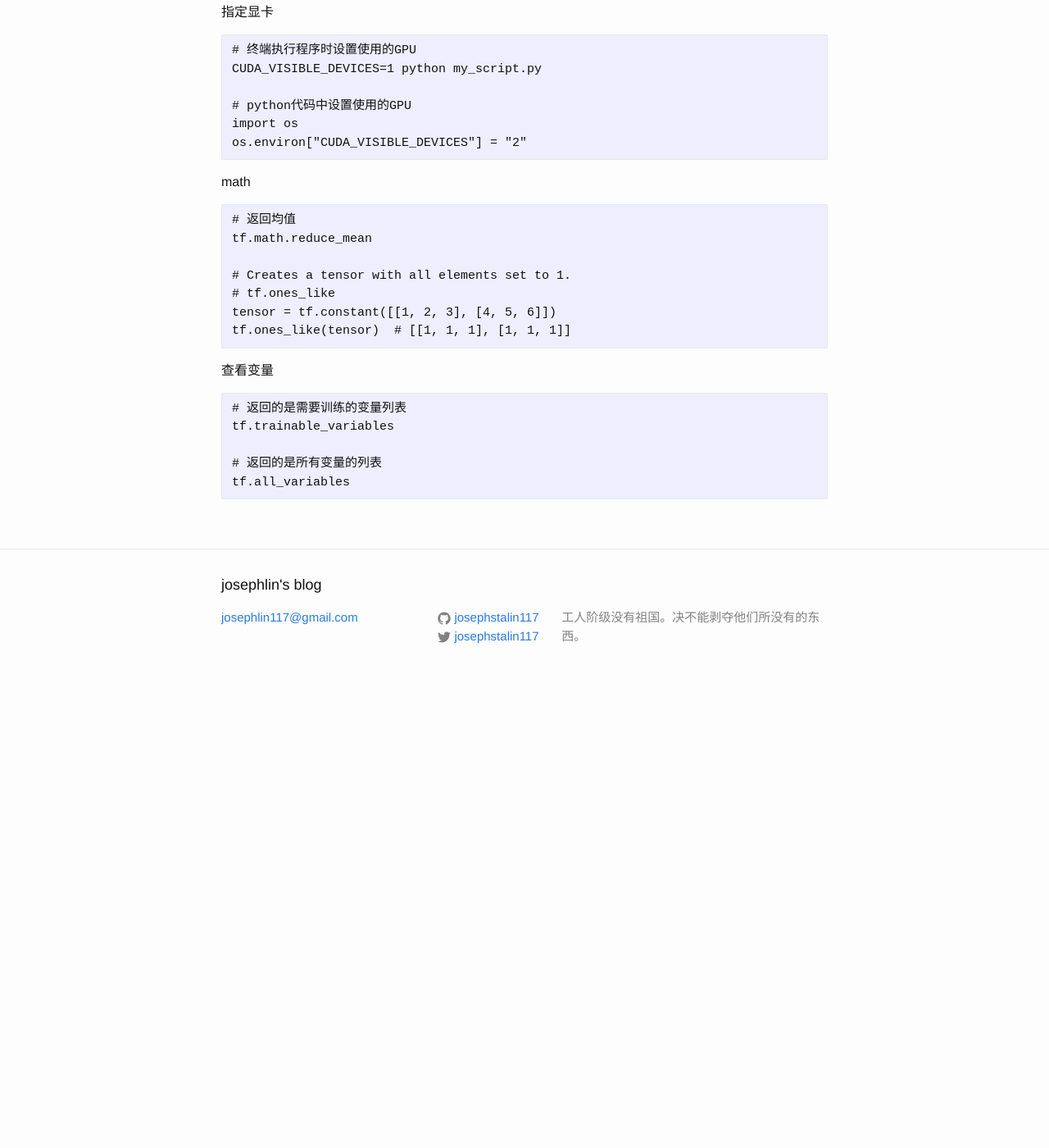
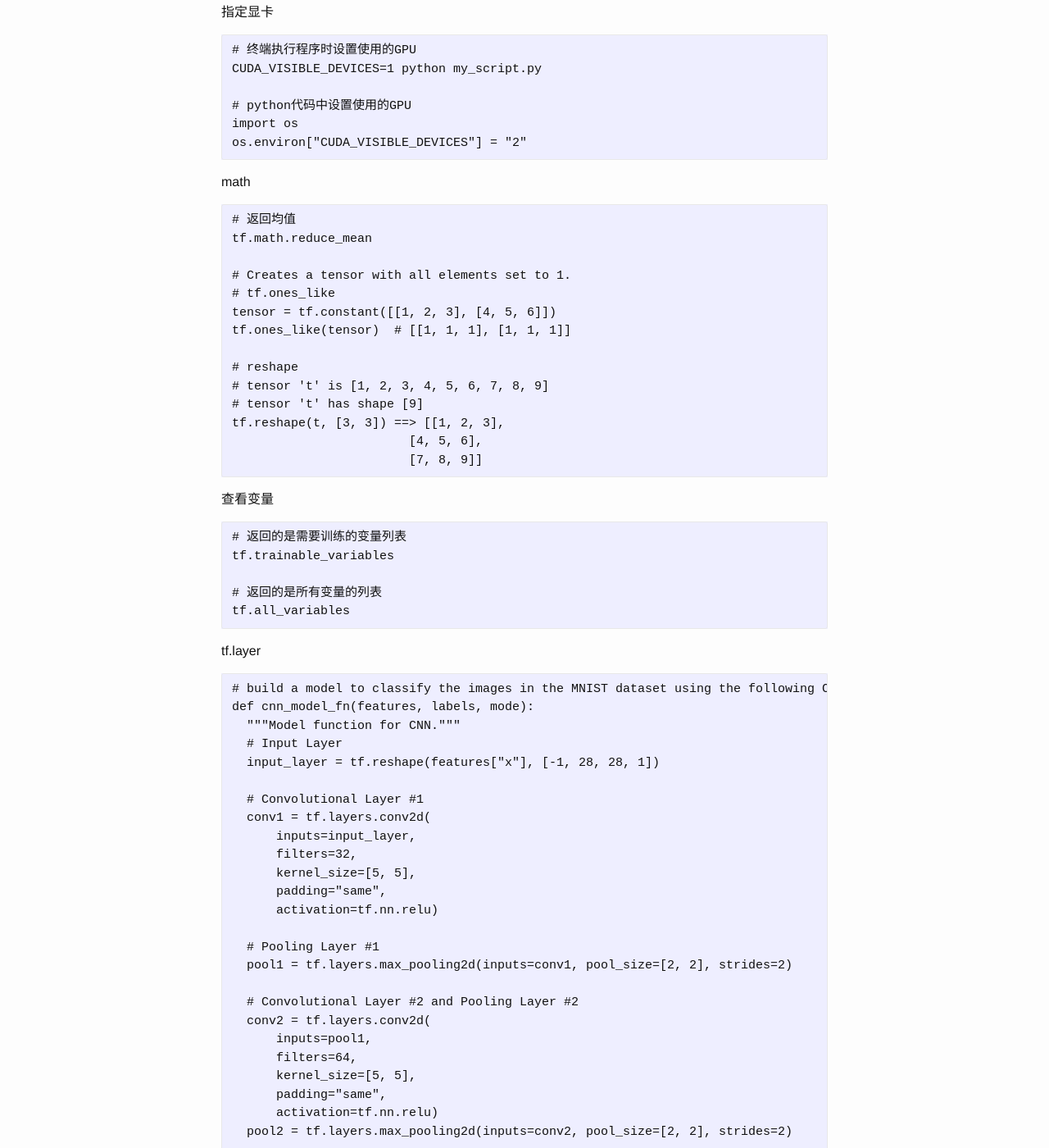
Before and after one commit to josephstalin117/josephstalin117.github.io, a Jekyll site: the page built from _posts/2018-6-09-tensorflow.markdown, in a window 1280 px wide and 1400 px high, scrolled down 1061 px. Shown: the whole window at 82% size. Built offline with Jekyll 4.4.1, drawn with Linux system fonts in a browser that asks for light colours; before the commit the page ends 1908 px from its top, so only the background shows below that; some of the changed text lies outside the part shown.

Commit message:
add tf.layer & tf.reshape for tensorflow

````diff
--- a/_posts/2018-6-09-tensorflow.markdown
+++ b/_posts/2018-6-09-tensorflow.markdown
@@ -68,6 +68,13 @@ tf.math.reduce_mean
 # tf.ones_like
 tensor = tf.constant([[1, 2, 3], [4, 5, 6]])
 tf.ones_like(tensor)  # [[1, 1, 1], [1, 1, 1]]
+
+# reshape
+# tensor 't' is [1, 2, 3, 4, 5, 6, 7, 8, 9]
+# tensor 't' has shape [9]
+tf.reshape(t, [3, 3]) ==> [[1, 2, 3],
+                        [4, 5, 6],
+                        [7, 8, 9]]
 ```
 
 查看变量
@@ -78,3 +85,70 @@ tf.trainable_variables
 # 返回的是所有变量的列表
 tf.all_variables
 ```
+
+tf.layer
+```
+# build a model to classify the images in the MNIST dataset using the following CNN architecture:
+def cnn_model_fn(features, labels, mode):
+  """Model function for CNN."""
+  # Input Layer
+  input_layer = tf.reshape(features["x"], [-1, 28, 28, 1])
+
+  # Convolutional Layer #1
+  conv1 = tf.layers.conv2d(
+      inputs=input_layer,
+      filters=32,
+      kernel_size=[5, 5],
+      padding="same",
+      activation=tf.nn.relu)
+
+  # Pooling Layer #1
+  pool1 = tf.layers.max_pooling2d(inputs=conv1, pool_size=[2, 2], strides=2)
+
+  # Convolutional Layer #2 and Pooling Layer #2
+  conv2 = tf.layers.conv2d(
+      inputs=pool1,
+      filters=64,
+      kernel_size=[5, 5],
+      padding="same",
+      activation=tf.nn.relu)
+  pool2 = tf.layers.max_pooling2d(inputs=conv2, pool_size=[2, 2], strides=2)
+
+  # Dense Layer
+  pool2_flat = tf.reshape(pool2, [-1, 7 * 7 * 64])
+  dense = tf.layers.dense(inputs=pool2_flat, units=1024, activation=tf.nn.relu)
+  dropout = tf.layers.dropout(
+      inputs=dense, rate=0.4, training=mode == tf.estimator.ModeKeys.TRAIN)
+
+  # Logits Layer
+  logits = tf.layers.dense(inputs=dropout, units=10)
+
+  predictions = {
+      # Generate predictions (for PREDICT and EVAL mode)
+      "classes": tf.argmax(input=logits, axis=1),
+      # Add `softmax_tensor` to the graph. It is used for PREDICT and by the
+      # `logging_hook`.
+      "probabilities": tf.nn.softmax(logits, name="softmax_tensor")
+  }
+
+  if mode == tf.estimator.ModeKeys.PREDICT:
+    return tf.estimator.EstimatorSpec(mode=mode, predictions=predictions)
+
+  # Calculate Loss (for both TRAIN and EVAL modes)
+  loss = tf.losses.sparse_softmax_cross_entropy(labels=labels, logits=logits)
+
+  # Configure the Training Op (for TRAIN mode)
+  if mode == tf.estimator.ModeKeys.TRAIN:
+    optimizer = tf.train.GradientDescentOptimizer(learning_rate=0.001)
+    train_op = optimizer.minimize(
+        loss=loss,
+        global_step=tf.train.get_global_step())
+    return tf.estimator.EstimatorSpec(mode=mode, loss=loss, train_op=train_op)
+
+  # Add evaluation metrics (for EVAL mode)
+  eval_metric_ops = {
+      "accuracy": tf.metrics.accuracy(
+          labels=labels, predictions=predictions["classes"])}
+  return tf.estimator.EstimatorSpec(
+      mode=mode, loss=loss, eval_metric_ops=eval_metric_ops)
+```
````
